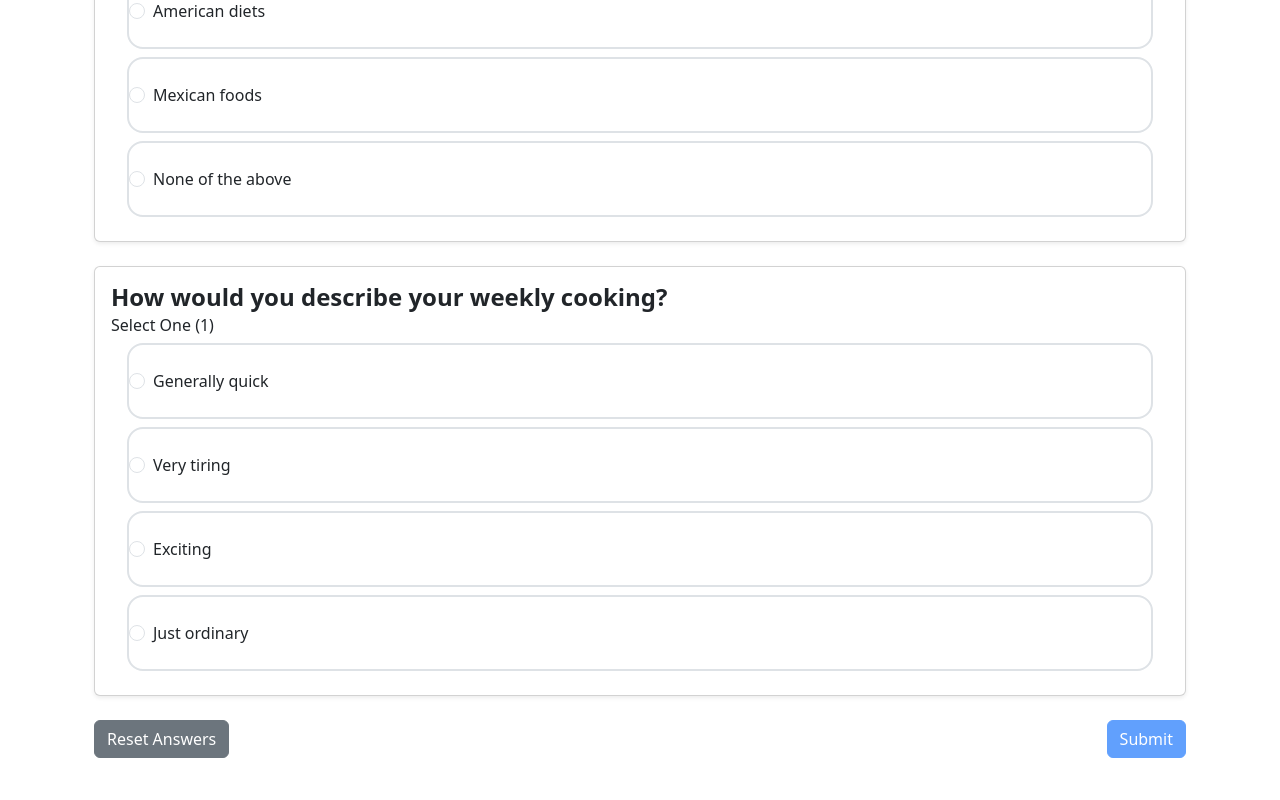
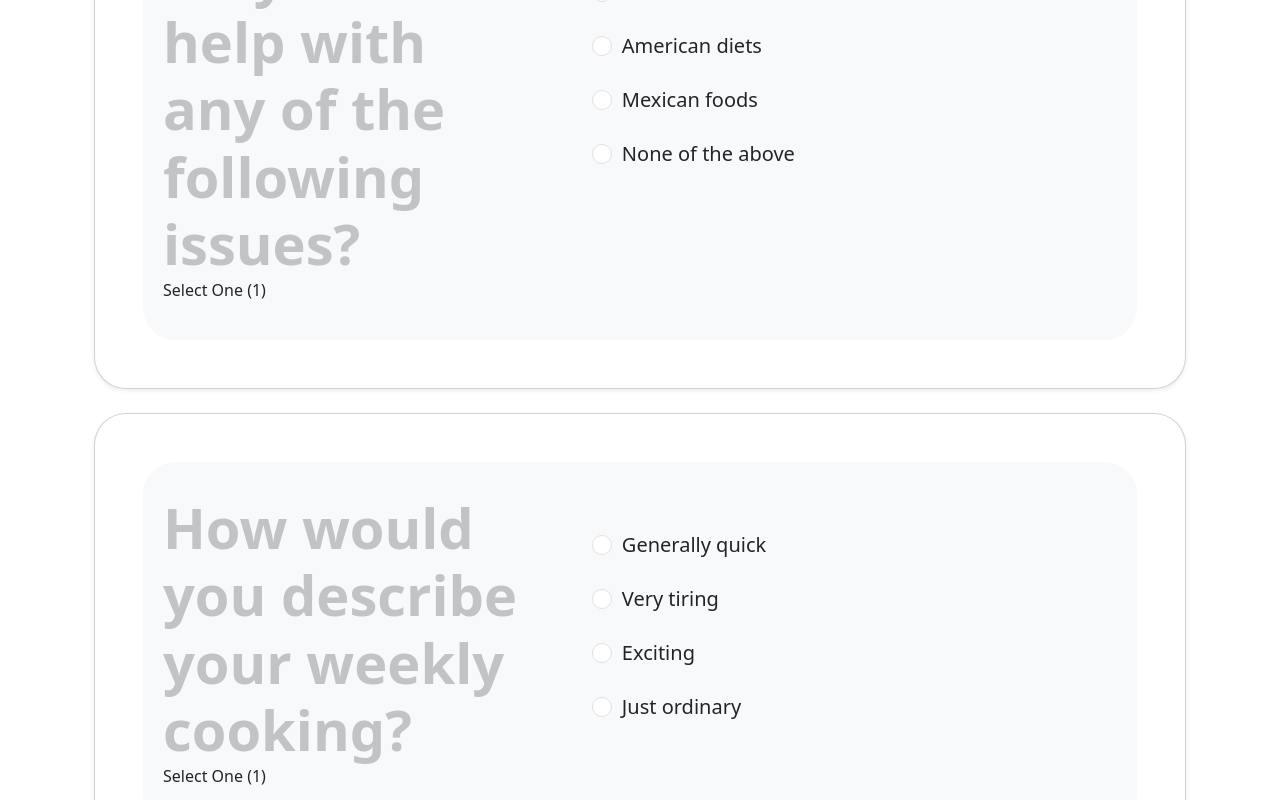
Before and after one commit to searchs/quiz-foods, a React (Create React App) app: page / in a window 1280 px wide. Shown: the part 340-1140 px from the top of the page. Built offline with nearby package versions, Linux system fonts and the light colour scheme.

Commit message:
question title opacity

```diff
--- a/src/components/Questionnaire.tsx
+++ b/src/components/Questionnaire.tsx
@@ -7,7 +7,7 @@ import {
 } from '../store/questionnaireSlice';
 import { submitQuestionnaireThunk } from '../store/questionnaireThunks';
 import { Question as QuestionType, Answer } from '../types';
-import { Container, Form, Button, Card, Alert } from 'react-bootstrap';
+import {Container, Form, Button, Card, Alert, Col, Row} from 'react-bootstrap';
 
 const Question: React.FC<{ question: QuestionType; answer?: Answer }> = ({ question, answer }) => {
     const dispatch = useDispatch<AppDispatch>();
@@ -17,16 +17,21 @@ const Question: React.FC<{ question: QuestionType; answer?: Answer }> = ({ quest
     };
 
     return (
-        <Card className="mb-4 shadow-sm">
-            <Card.Body>
-                <Card.Title className={`fw-bolder fs-4`}>{question.title}</Card.Title>
+        <Card className="mb-4 shadow-sm rounded-5 p-5">
+            <Card.Body className={`bg-light rounded-5`}>
+                <Row>
+                    <Col md={5} className={`p-3`}>
+                        <Card.Title className={`display-4 fw-bolder text-dark text-opacity-25`}> {question.title}</Card.Title>
                         <Card.Subtitle className="mb-2 text-fw-bold text-opacity-25">{question.subheader}</Card.Subtitle>
-                <Form>
+                    </Col>
+                <Col md={7}>
+
+                    <Form className={`p-5`}>
                         {question.options.map((option, index) => (
                             <Form.Check
                                 key={index}
                                 type="radio"
-                            className={`border border-2 rounded-4 p-4 mx-3 mb-2`}
+                                className={`fs-5 p-1 mb-3 fw-light`}
                                 id={`${question.id}-${index}`}
                                 label={option.label}
                                 name={question.id}
@@ -35,6 +40,10 @@ const Question: React.FC<{ question: QuestionType; answer?: Answer }> = ({ quest
                             />
                         ))}
                     </Form>
+                </Col>
+
+                </Row>
+
             </Card.Body>
         </Card>
     );
@@ -58,18 +67,18 @@ const Questionnaire: React.FC = () => {
         console.log(`ANSWERS : ${answers}`)
         return (
             <Container className="mt-5">
-                <Alert variant="success">
+                <Alert variant="info">
                     <Alert.Heading>Thank you for completing the questionnaire!</Alert.Heading>
                     <p>Your responses have been recorded.</p>
                 </Alert>
-                <Button variant="primary" onClick={handleReset}>Start Over</Button>
+                <Button variant="primary" size={`lg`} className={`fs-6 fw-bolder`} onClick={handleReset}>Start Over</Button>
             </Container>
         );
     }
 
     return (
         <Container className="mt-5">
-            <h1 className="mb-4">Questionnaire</h1>
+            <h1 className="mb-4 display-1 text-opacity-25">Questionnaire</h1>
             {questions.map(question => (
                 <Question
                     key={question.id}
@@ -78,9 +87,11 @@ const Questionnaire: React.FC = () => {
                 />
             ))}
             <div className="d-flex justify-content-between">
-                <Button variant="secondary" onClick={handleReset}>Reset Answers</Button>
+                <Button variant="dark" size={`lg`} className={`fs-6 fw-bolder`} onClick={handleReset}>Reset Answers</Button>
                 <Button
                     variant="primary"
+                    size={`lg`}
+                    className={`fs-6 fw-bolder`}
                     onClick={handleSubmit}
                     disabled={!isAllQuestionsAnswered || isSubmitting}
                 >
```
Lines whose indentation alone changed are shown as unchanged.
